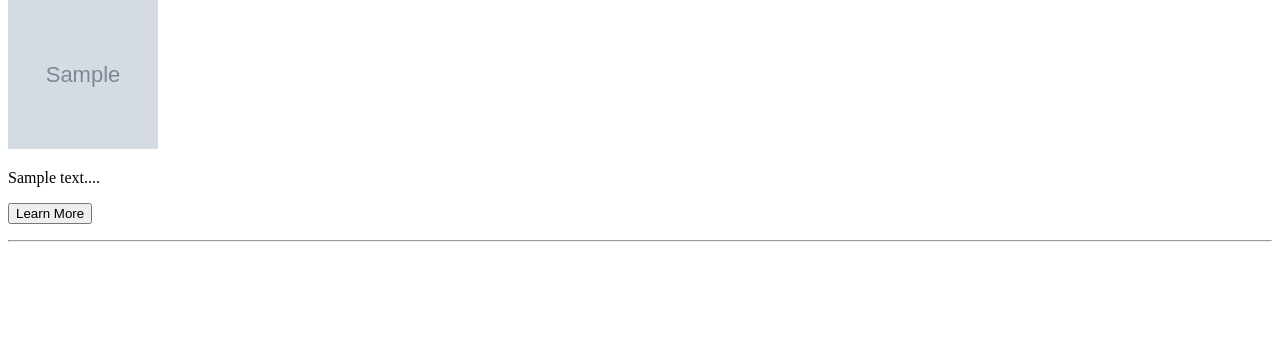
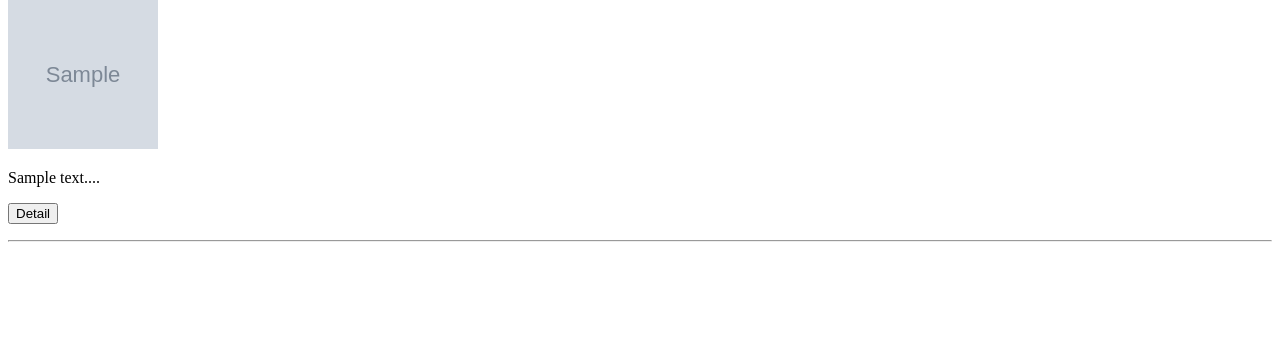
Before and after one commit to AldebaranHere/glorious-goals-shop, a Django app: page / in a window 1280 px wide. Shown: the part 442-800 px from the top of the page. Run offline with Django 5.2, Linux system fonts and the light colour scheme; tables that the repository leaves empty hold one stand-in row (values such as "Sample post"); grey boxes marked "Sample" are stand-in pictures.

Commit message:
Edited README.md for Assignment 3 and edited main.html and added pictures for the Postman section.

```diff
--- a/main/templates/main.html
+++ b/main/templates/main.html
@@ -35,7 +35,7 @@
 
   <p>{{ product.description|truncatewords:25 }}...</p>
 
-  <p><a href="{% url 'main:show_product' product.id %}"><button>Learn More</button></a></p>
+  <p><a href="{% url 'main:show_product' product.id %}"><button>Detail</button></a></p>
 </div>
 
 <hr>
```
Also changed, not shown: JSON_Assignment_3.png (added), JSON_ID_Assignment_3.png (added), README.md, XML_Assignment_3.png (added), XML_ID_Assignment_3.png (added).
